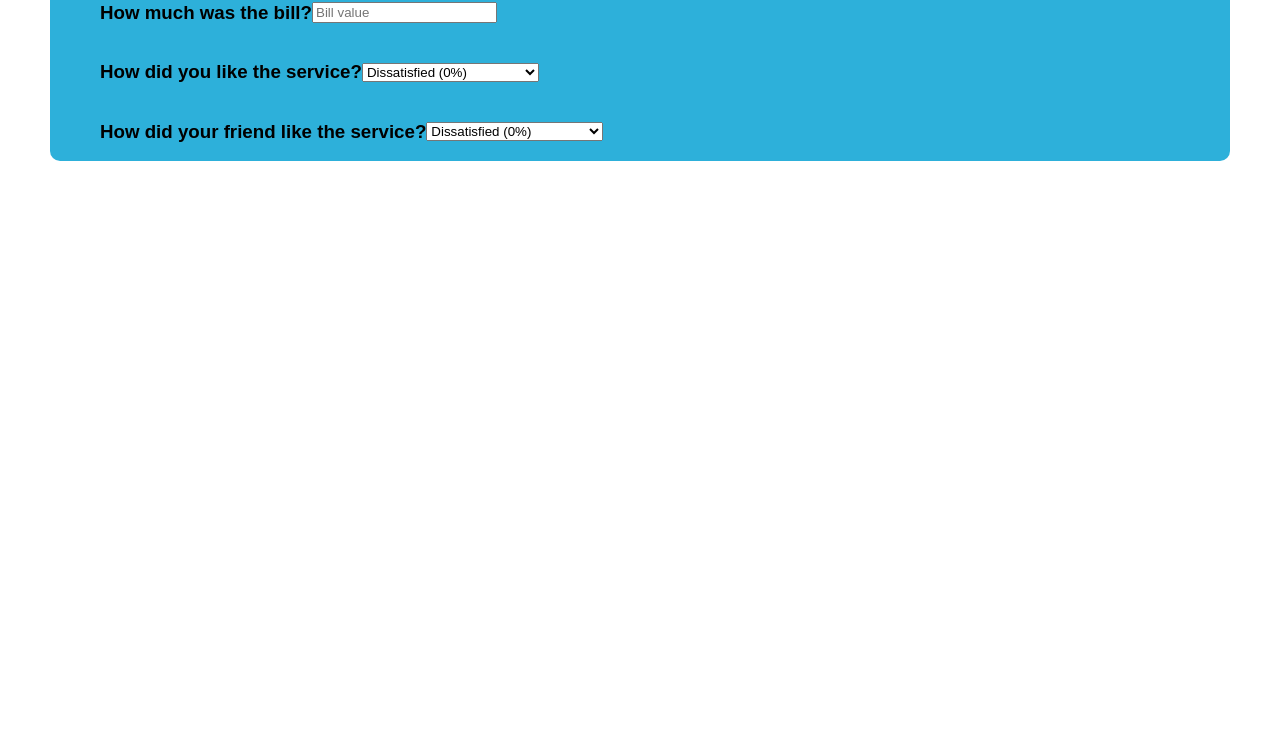
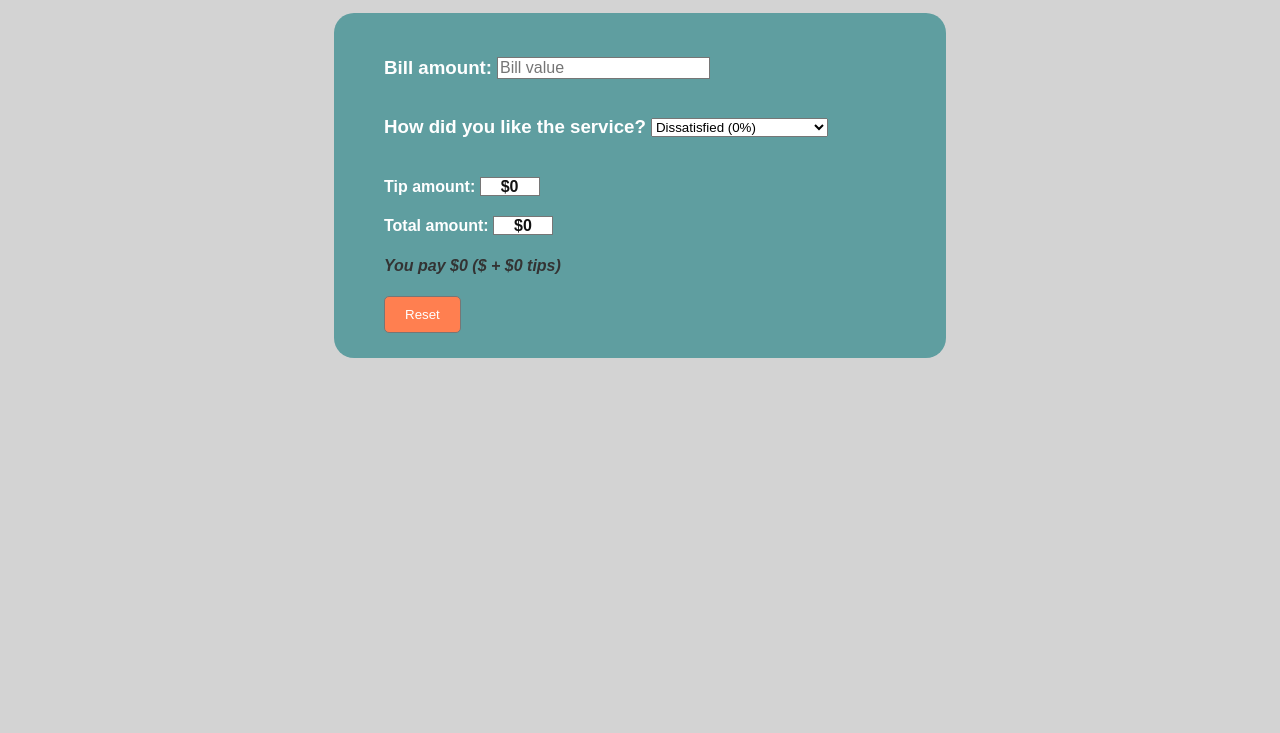
Before and after one commit to Evergreen321/tips-calculator, a React app: page / in a window 1280 px wide. Shown: the part 67-800 px from the top of the page. Built offline with nearby package versions, Linux system fonts and the light colour scheme.

Commit message:
Add styling

```diff
--- a/src/components/App.js
+++ b/src/components/App.js
@@ -10,6 +10,8 @@ export default function App() {
   const [servicePercentage1, setServicePercentage1] = useState(0);
   const [servicePercentage2, setServicePercentage2] = useState(0);
 
+  const [alone, setAlone] = useState(true);
+
   const tips = bill * ((servicePercentage1 + servicePercentage2) / 2 / 100);
 
   function handleReset() {
@@ -19,6 +21,11 @@ export default function App() {
   }
 
   return (
+    <div>
+      <h1 className="title">
+        <span>Tip</span> calculator
+      </h1>
+
       <div className="app">
         <BillInput bill={bill} onSetBill={setBill} />
         <SelectPercentage
@@ -27,7 +34,8 @@ export default function App() {
         >
           How did you like the service?
         </SelectPercentage>
-      <SelectPercentage
+        {/* <p>Set alone</p> */}
+        {/* <SelectPercentage
           servicePercentage={servicePercentage2}
           onSetServicePercentage={setServicePercentage2}
         >
@@ -38,7 +46,11 @@ export default function App() {
             <Output bill={bill} tips={tips} />
             <Reset onReset={handleReset} />
           </React.Fragment>
-      )}
+        )} */}
+
+        <Output bill={bill} tips={tips} />
+        <Reset onReset={handleReset} />
+      </div>
     </div>
   );
 }
--- a/src/components/BillInput.js
+++ b/src/components/BillInput.js
@@ -3,7 +3,7 @@ import React from "react";
 export default function BillInput({ bill, onSetBill }) {
   return (
     <form className="form">
-      <h3>How much was the bill?</h3>
+      <h3>Bill amount: </h3>
 
       <input
         type="text"
--- a/src/components/Output.js
+++ b/src/components/Output.js
@@ -2,8 +2,16 @@ import React from "react";
 
 export default function Output({ bill, tips }) {
   return (
-    <h3 className="text">
-      You pay ${bill + tips} (${bill} + ${tips} tips)
-    </h3>
+    <div>
+      <h4>
+        Tip amount: <span className="total">${tips}</span>
+      </h4>
+      <h4>
+        Total amount: <span className="total">${bill + tips}</span>
+      </h4>
+      <h4 className="text">
+        You pay ${bill + tips} (${bill} + ${tips} tips)
+      </h4>
+    </div>
   );
 }
--- a/src/index.css
+++ b/src/index.css
@@ -2,19 +2,40 @@ body {
   margin: 0;
   padding: 0;
   font-family: sans-serif;
+  background-color: #d3d3d3;
+}
+
+.title {
+  text-transform: capitalize;
+  text-align: center;
+}
+
+.title span {
+  color: #ff7f50;
 }
 
 .app {
-  margin: 50px;
-  border-radius: 10px;
-  background-color: #2db0da;
+  margin-left: auto;
+  margin-right: auto;
+  padding: 25px 50px 25px 50px;
+  border-radius: 20px;
+  background-color: #5f9ea0;
+  color: #fff;
+  height: 100%;
+  width: 40%;
 }
 
 .form {
   display: flex;
+  gap: 5px;
   align-items: center;
+  justify-content: flex-start;
+}
 
-  margin: 0px 50px 0px 50px;
+.form input {
+  color: #111;
+  border: 1px solid #767676;
+  font-size: 16px;
 }
 
 .bill input {
@@ -22,13 +43,27 @@ body {
   margin-left: 4px;
 }
 
+.total {
+  border: 1px solid #767676;
+  background-color: #fff;
+  color: #111;
+  padding: 0 20px 0 20px;
+}
+
 .text {
-  margin: 40px 50px 0px 50px;
   color: #333;
   font-style: italic;
 }
 
 .btn {
   padding: 10px 20px;
-  margin: 40px 50px 20px 50px;
+  border-radius: 5px;
+  background-color: #ff7f50;
+  color: #fff;
+  border: 1px solid #767676;
 }
+
+.btn:active {
+  background-color: #767676;
+  font-weight: 700;
+}
```
Lines whose indentation alone changed are shown as unchanged.
